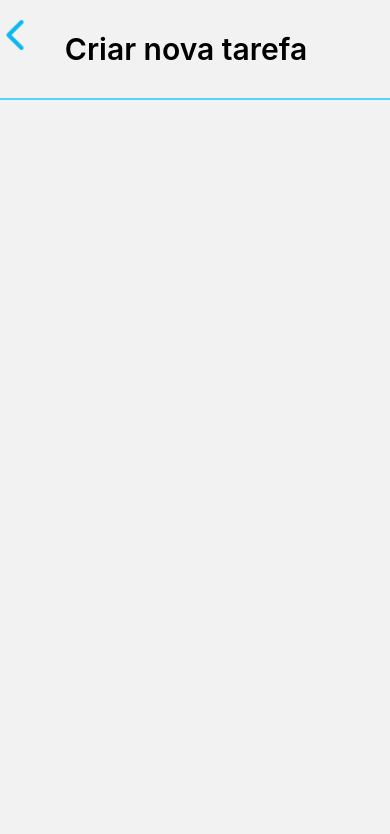
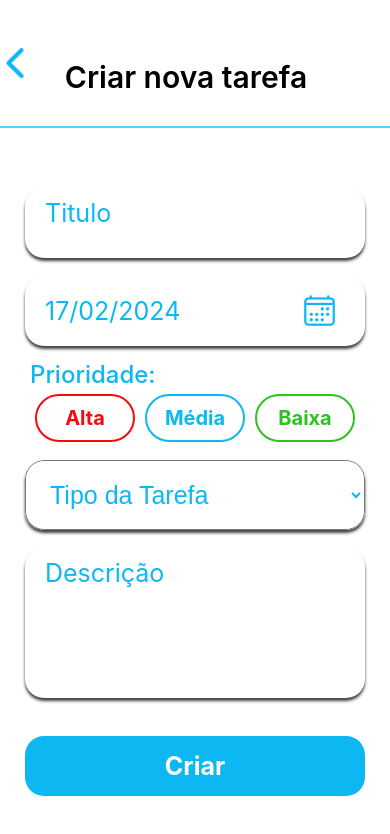
Before and after one commit to SophiaSantos17/NextTask-spa, a React Native app: screen /NovaTarefa in a window 390 px wide. Shown: the top 834 px of the page. Built offline with nearby package versions, Linux system fonts and the light colour scheme.

Commit message:
Feat: front pag de add tarefa pronta

```diff
--- a/src/components/button.js
+++ b/src/components/button.js
@@ -1,9 +1,9 @@
 import React from "react";
 import { TouchableOpacity, Text, StyleSheet } from "react-native";
 
-const Button = ({ onPress, title }) => {
+const Button = ({ onPress, title, width }) => {
   return (
-    <TouchableOpacity style={styles.button} onPress={onPress}>
+    <TouchableOpacity style={[styles.button, {width: width}]} onPress={onPress}>
       <Text style={styles.buttonText}>{title}</Text>
     </TouchableOpacity>
   );
@@ -11,7 +11,7 @@ const Button = ({ onPress, title }) => {
 
 const styles = StyleSheet.create({
   button: {
-    width: 300,
+    // width: 300,
     height: 60,
     backgroundColor: "#0CB7F2",
     justifyContent: "center",
--- a/src/components/inputs/inputData.js
+++ b/src/components/inputs/inputData.js
@@ -1,17 +1,17 @@
 import React, { useState } from 'react';
 import { View, Text, TouchableOpacity, StyleSheet } from 'react-native';
 import DateTimePicker from '@react-native-community/datetimepicker';
-import Icon from 'react-native-vector-icons/Ionicons'; // Certifique-se de ter instalado a biblioteca de ícones
+import Icon from 'react-native-vector-icons/Ionicons';
 
-export default function InputDate(){
+export default function InputDate({ onChange }) {
   const [showPicker, setShowPicker] = useState(false);
-  const [selectedDate, setSelectedDate] = useState(new Date());
+  const [selectedDate, setSelectedDate] = useState(new Date()); // Definindo a data inicial como a data atual
 
   const handleDateChange = (event, date) => {
     if (date !== undefined) {
       setShowPicker(false);
       setSelectedDate(date);
-      // Faça algo com a data selecionada, se necessário
+      onChange(date);
     } else {
       setShowPicker(false);
     }
@@ -21,17 +21,19 @@ export default function InputDate(){
     setShowPicker(true);
   };
 
-  const formattedDate = selectedDate.toLocaleDateString('pt-BR', {
+  const formattedDate = selectedDate
+    ? selectedDate.toLocaleDateString('pt-BR', {
         year: 'numeric',
         month: '2-digit',
         day: '2-digit',
-  });
+      })
+    : 'Data';
 
   return (
     <TouchableOpacity onPress={handleInputPress}>
       <View style={styles.input}>
         <Icon name="calendar-outline" size={20} color="#000" style={styles.icon} />
-          <Text style={styles.dateText}>{selectedDate ? formattedDate : 'Data'}</Text>
+        <Text style={styles.dateText}>{formattedDate}</Text>
       </View>
 
       {showPicker && (
@@ -44,10 +46,9 @@ export default function InputDate(){
         />
       )}
     </TouchableOpacity>
+  );
+}
 
-
-  );
-};
 
 const styles = StyleSheet.create({
   container: {
@@ -60,7 +61,7 @@ const styles = StyleSheet.create({
     width: 340,
     height: 70,
     paddingHorizontal: 20,
-    borderRadius: 25,
+    borderRadius: 19,
     shadowColor: "#2B3031",
         shadowOffset: {
         width: 0,
@@ -76,7 +77,7 @@ const styles = StyleSheet.create({
   icon: {
     marginRight: 8,
     color: "#0CB7F2",
-    fontSize: 25,
+    fontSize: 35,
   },
   dateText: {
     flex: 1,
--- a/src/components/inputs/inputPriority.js
+++ b/src/components/inputs/inputPriority.js
@@ -18,8 +18,6 @@ const InputPriority = ({ label, value, onSelect, selected, priority }) => {
     ...styles.label,
   };
 
-
-
   return (
     <TouchableOpacity onPress={handlePress} disabled={selected}>
       <View style={[styles.container, containerStyle]}>
@@ -33,11 +31,11 @@ const InputPriority = ({ label, value, onSelect, selected, priority }) => {
 const getPriorityColor = (priority) => {
   switch (priority) {
     case "Alta":
-      return "#F20C0C"; // vermelho
+      return "#F20C0C";
     case "Media":
-      return "#0CB7F2"; // azul principal do aplicativo
+      return "#0CB7F2";
     case "Baixa":
-      return "#2EC221"; //verde
+      return "#2EC221";
     default:
       return "#000"; // Cor padrão, se necessário
   }
@@ -46,7 +44,7 @@ const getPriorityColor = (priority) => {
 // Estilos para o componente
 const styles = StyleSheet.create({
   container: {
-    borderWidth: 1,
+    borderWidth: 2,
     padding: 10,
     margin: 5,
     borderRadius: 30,
@@ -54,7 +52,7 @@ const styles = StyleSheet.create({
     justifyContent: 'center',
   },
   label: {
-    fontSize: 16,
+    fontSize: 20,
     fontWeight: 'bold',
     textAlign: 'center',
   },
--- a/src/components/inputs/inputTarefa.js
+++ b/src/components/inputs/inputTarefa.js
@@ -3,15 +3,16 @@ import React from "react";
 import { StyleSheet, TextInput } from "react-native";
 
 // Cria e exporta a função do componente InputBlue, que recebe as props placeholder e onChangeText
-export default function InputTarefa({ placeholder, type }) {
+export default function InputTarefa({ placeholder, onChangeText, height, align }) {
   return (
     // Retorna o componente TextInput com as props fornecidas
     <TextInput
       placeholder={placeholder}
       placeholderTextColor="#0CB7F2"
       // onChangeText é uma função que será chamada sempre que o texto dentro do componente for alterado pelo usuário
-    //   onChangeText={onChangeText}
-      style={styles.input}
+      onChangeText={onChangeText}
+      style={[styles.input, {height: height, textAlignVertical: align}]}
+      multiline
     />
   );
 }
@@ -20,8 +21,8 @@ export default function InputTarefa({ placeholder, type }) {
 const styles = StyleSheet.create({
   // Define os estilos para o componente TextInput
   input: {
-    width: 300,
-    height: 70,
+    width: 340,
+    // height: 70,
     color: "#0CB7F2",
     backgroundColor: "#fff",
     borderRadius: 19,
@@ -36,6 +37,6 @@ const styles = StyleSheet.create({
     shadowOpacity:  0.9,
     shadowRadius: 3.05,
     elevation: 7,
-        marginHorizontal: 5,
+    paddingVertical: 10,
   }
 });
--- a/src/components/inputs/optionType.js
+++ b/src/components/inputs/optionType.js
@@ -0,0 +1,60 @@
+import React, { useState } from 'react';
+import { StyleSheet, View } from 'react-native';
+import { Picker } from '@react-native-picker/picker';
+
+const OptionType = ({ options, onChange  }) => {
+  const [selectedValue, setSelectedValue] = useState(null);
+
+  const handleValueChange = (itemValue, itemIndex) => {
+    setSelectedValue(itemValue);
+    onChange(itemValue); // Notifica o Controller sobre a mudança
+  };
+
+  return (
+    <View style={styles.containerOption}>
+      <Picker
+        selectedValue={selectedValue}
+        onValueChange={handleValueChange}
+        style={styles.optionGroup}
+      >
+        <Picker.Item label="Tipo da Tarefa" value={null} style={styles.option}/>
+        {options.map((option, index) => (
+          <Picker.Item key={index} label={option.label} value={option.value} style={styles.option} />
+        ))}
+      </Picker>
+    </View>
+  );
+};
+
+const styles = StyleSheet.create({
+  containerOption: {
+    borderRadius: 19,
+    overflow: 'hidden',
+    width: 340,
+    height: 70,
+    shadowColor: "#2B3031",
+    shadowOffset: {
+      width: 0,
+      height: 3,
+    },
+    shadowOpacity:  0.9,
+    shadowRadius: 3.05,
+    elevation: 7,
+    fontSize: 25,
+  },
+
+  optionGroup:{
+    width: "100%",
+    height: 70,
+    color: "#0CB7F2",
+    backgroundColor: "#fff",
+    borderRadius: 19,
+    paddingHorizontal: 20,
+    fontSize: 25,
+  },
+  option:{
+    fontSize: 25,
+  },
+})
+
+export default OptionType;
--- a/src/pages/Home/index.js
+++ b/src/pages/Home/index.js
@@ -76,7 +76,7 @@ export default function Home() {
         {tarefas.length ? (
           <View style={styles.boxRecents}>
             {tarefas.slice(0, 5).map((tarefa, index) => (
-              <CardRecent key={index} priority={tarefa.prioridade} date={format(new Date(tarefa.dataTarefa), 'dd/MM/yyyy')} text={tarefa.titulo} />
+              <CardRecent key={index} priority={tarefa.prioridade} date={format(new Date(tarefa.data), 'dd/MM/yyyy')} text={tarefa.titulo} />
             ))}
 
           </View>
@@ -94,7 +94,7 @@ export default function Home() {
         {tarefas.length ? (
           <View style={styles.boxTasks}>
             {tarefas.map((tarefa, index) => (
-              <CardList key={index} priority={tarefa.prioridade} date={format(new Date(tarefa.dataTarefa), 'dd/MM/yyyy')} text={tarefa.titulo} />
+              <CardList key={index} priority={tarefa.prioridade} date={format(new Date(tarefa.data), 'dd/MM/yyyy')} text={tarefa.titulo} />
             ))}
 
           </View>
--- a/src/pages/InfoTarefa/index.js
+++ b/src/pages/InfoTarefa/index.js
@@ -3,26 +3,45 @@ import {Image, Text, View, StyleSheet} from "react-native";
 import Header from "../../components/header";
 
 export default function InfoTarefa(){
+
+    function getPriorityColor(priority){
+        switch (priority) {
+          case "Alta":
+            return "#F20C0C"; // vermelho
+          case "Media":
+            return "#0CB7F2"; // azul principal do aplicativo
+          case "Baixa":
+            return "#2EC221"; //verde
+          default:
+            return "#000"; // Cor padrão, se necessário
+        }
+      };
+
     return(
         <View style={styles.container}>
             <Header text="Informação da Tarefa"/>
-            <View  style={styles.boxInfoTarefa}>
-                <View style={styles.priority}></View>
+
+            <View style={styles.boxTotalInfo}>
+
+                <View style={[styles.priority, {backgroundColor: getPriorityColor("Media")}]}></View>
+
+                <View  style={[styles.boxInfoTarefa, {borderColor: getPriorityColor("Media")}]}>
                     <Text  style={styles.title}>Fazer bolo de cenoura</Text>
                     <Text  style={styles.subtitle}>Descrição:</Text>
                     <Text style={styles.text}>lakdnlakdjlakdjkd</Text>
                     <View style={styles.boxTipos}>
-                    <View>
+                        <View style={styles.boxTT}>
                             <Text style={styles.subtitle}>Prioridade</Text>
                             <Text style={styles.text}>asasa</Text>
                         </View>
-                    <View>
+                        <View style={styles.boxTT}>
                             <Text style={styles.subtitle}>Tipo</Text>
                             <Text style={styles.text}>sasas</Text>
                         </View>
                     </View>
                     <Text style={styles.subtitle}>Data</Text>
                     <Text style={styles.text}>adsadasda</Text>
+                </View>
             </View>
             <Image source={require("../../assets/logo.png")} style={styles.image}/>
         </View>
@@ -37,15 +56,46 @@ const styles = StyleSheet.create({
         justifyContent: "space-between",
         alignItems: "center",
     },
+    boxTotalInfo:{
+        width: "100%",
+        alignItems: "center",
+    },
     boxInfoTarefa:{
         width: "90%",
-
+        borderBottomLeftRadius: 30,
+        borderBottomRightRadius: 30,
+        height: 350,
+        borderWidth: 2,
+        // borderColor: "red", //
+        padding: 20,
+        margin: 0,
     },
-    title: {},
-    subtitle: {},
-    text: {},
+    priority: {
+        margin: 0,
+        width: "90%",
+        borderTopLeftRadius: 30,
+        borderTopRightRadius: 30,
+        height: 50,
+        // backgroundColor: "red", //
+    },
+    title: {
+        fontSize: 40,
+        fontWeight: "600"
+    },
+    subtitle: {
+        fontSize: 20,
+        fontWeight: "500",
+        marginTop: 12,
+    },
+    text: {
+        fontSize: 17,
+        fontWeight: "300",
+    },
     boxTipos:{
         flexDirection:"row",
+    },
+    boxTT:{
+        width: "55%"
     },
     image:{
         width: 230,
--- a/src/pages/NovaTarefa/index.js
+++ b/src/pages/NovaTarefa/index.js
@@ -1,9 +1,170 @@
-import React from "react";
+import React, { useState } from "react";
 import Header from "../../components/header";
+import { StyleSheet, Text, View } from "react-native";
+import InputTarefa from "../../components/inputs/inputTarefa";
+import InputDate from "../../components/inputs/inputData";
+import InputPriority from "../../components/inputs/inputPriority";
+import OptionType from "../../components/inputs/optionType";
+import Button from "../../components/button";
+import { Controller, useForm } from "react-hook-form";
 
 export default function NovaTarefa(){
+  const [selectedItem, setSelectedItem] = useState(null);
+
+  const {control, handleSubmit, formState: {errors}} = useForm();
+
+  function onSubmit(data){
+    console.log("Dados do Formulário", data);
+  }
+
+  const options = [
+    { label: "Pessoal", value: "Pessoal" },
+    { label: "Comercial", value: "Comercial" },
+    { label: "Lazer", value: "Lazer" },
+    { label: "Saúde", value: "Saúde" },
+    { label: "Casa", value: "Casa" },
+    { label: "Outro", value: "Outro" },
+  ];
+
+  const handleSelect = (selectedValue) => {
+    // Lógica para lidar com a seleção da opção
+    console.log("Opção selecionada:", selectedValue);
+  };
+
   return(
-    <Header text="Criar nova tarefa"/>
+    <View style={styles.containerCreate}>
+      <Header text="Criar nova tarefa"/>
+
+      <View style={styles.boxInputs}>
+
+        <Controller
+          control={control}
+          name="titulo"
+          render={({field: {onChange, value}}) => (
+            <InputTarefa placeholder="Titulo" height={70} align="center" onChangeText={(text) => onChange(text)}/>
+          )}
+        />
+
+        <Controller
+          control={control}
+          name="data"
+          defaultValue={new Date()}
+          render={({field: {onChange, value}}) => (
+            <InputDate  onChangeText={onChange}/>
+          )}
+        />
+
+        <View>
+          <Text style={styles.textPriority}>Prioridade:</Text>
+          <View style={styles.boxPriority}>
+
+            <Controller
+              control={control}
+              name="prioridade"
+              render={({field: {onChange, value}}) => (
+                <InputPriority
+                  label="Alta"
+                  value="Alta"
+                  onSelect={() => {
+                    onChange("Alta"); // Atualiza o valor do campo de formulário usando o react-hook-form
+                    setSelectedItem("Alta"); // Atualiza o estado do seu componente
+                  }}
+                  selected={selectedItem === "Alta"}
+                  priority="Alta"
+                />
+              )}
+            />
+            <Controller
+              control={control}
+              name="prioridade"
+              render={({field: {onChange, value}}) => (
+                <InputPriority
+                  label="Média"
+                  value="Media"
+                  onSelect={() => {
+                    onChange("Media"); // Atualiza o valor do campo de formulário usando o react-hook-form
+                    setSelectedItem("Media"); // Atualiza o estado do seu componente
+                  }}
+                  selected={selectedItem === "Media"}
+                  priority="Media"
+                />
+              )}
+            />
+            <Controller
+              control={control}
+              name="prioridade"
+              render={({field: {onChange, value}}) => (
+                <InputPriority
+                  label="Baixa"
+                  value="Baixa"
+                  onSelect={() => {
+                    onChange("Baixa"); // Atualiza o valor do campo de formulário usando o react-hook-form
+                    setSelectedItem("Baixa"); // Atualiza o estado do seu componente
+                  }}
+                  selected={selectedItem === "Baixa"}
+                  priority="Baixa"
+                />
+              )}
+            />
+          </View>
+        </View>
+
+
+        <Controller
+          control={control}
+          name="selectedOption"
+          defaultValue="Pessoal" // valor padrão, se necessário
+          render={({ field: { onChange, value } }) => (
+            <OptionType
+              options={options}
+              onChange={onChange}
+            />
+          )}
+        />
+
+        <Controller
+          control={control}
+          name="descricao"
+          render={({field: {onChange, value}}) => (
+            <InputTarefa placeholder="Descrição" height={150} align="top" onChangeText={(text) => onChange(text)}/>
+          )}
+        />
+
+
+
+        <Button title="Criar" width={340} onPress={handleSubmit(onSubmit)}/>
+      </View>
+    </View>
+
   )
 
 }
+
+
+const styles = StyleSheet.create({
+  containerCreate: {
+    backgroundColor: "#fff",
+    justifyContent: "space-around",
+    height: "100%",
+    width: "100%",
+    alignItems: "center",
+  },
+  boxInputs:{
+    height: "75%",
+    justifyContent: "space-between",
+    alignItems: "center",
+
+  },
+  boxPriority: {
+    flexDirection: "row",
+    // paddingVertical: 10,
+  },
+  textPriority:{
+    textAlign: "left",
+    fontSize: 24,
+    color:"#0CB7F2",
+    fontWeight: "500",
+    width: "100%",
+    alignItems: "flex-start",
+  },
+})
--- a/src/pages/SigninPage/index.js
+++ b/src/pages/SigninPage/index.js
@@ -88,7 +88,7 @@ export default function Signin() {
           {errors.password  && <ErrorInput text={errors.password.message} />}
 
 
-        <Button title="Entrar" onPress={handleSubmit(onSubmit)} />
+        <Button title="Entrar" onPress={handleSubmit(onSubmit)} width={300} />
 
           <View style={styles.boxDivision}>
             <View style={styles.line}/>
--- a/src/pages/SignupPage/index.js
+++ b/src/pages/SignupPage/index.js
@@ -108,7 +108,7 @@ export default function Signup() {
         )}/>
         {errors.password && <ErrorInput text={errors.password.message}/>}
 
-      <Button title="Criar" onPress={handleSubmit(onSubmit)} />
+      <Button title="Criar" onPress={handleSubmit(onSubmit)} width={300} />
 
         <View style={styles.boxDivision}>
           <View style={styles.line}/>
--- a/src/routes/routes.js
+++ b/src/routes/routes.js
@@ -22,7 +22,7 @@ export default function Routes() {
     // Agrupar as rotas
     <NavigationContainer>
         {/* Criar uma pilha de páginas */}
-        <Stack.Navigator initialRouteName="SplashScreen">
+        <Stack.Navigator initialRouteName="NovaTarefa">
             {/* Carregar a Splash Sreen */}
             <Stack.Screen name="SplashScreen" component={SplashScreen} options={{headerShown: false}}/>
 
```
Also changed, not shown: src/components/inputTarefa.js (deleted, +0 -41 lines). Lines whose indentation alone changed are shown as unchanged.
